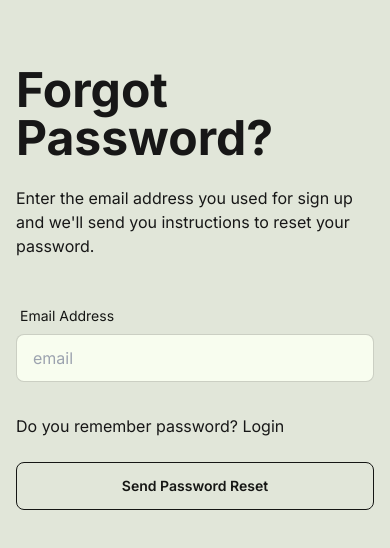
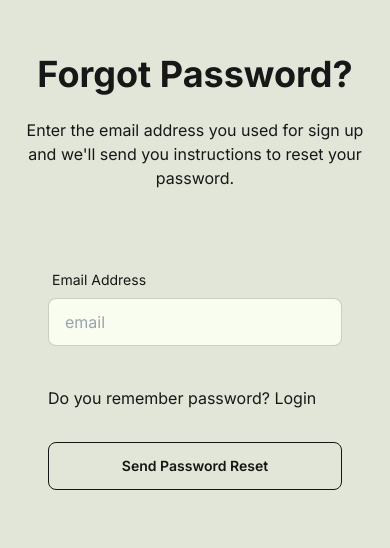
Before and after one commit to YeLwinOo-Steve/staff-ideation, a Next.js app: page /forget_password in a window 390 px wide. Shown: the part 134-682 px from the top of the page. Built offline with nearby package versions, Linux system fonts and the light colour scheme.

Commit message:
added: styling for forget password

```diff
--- a/app/forget_password/page.tsx
+++ b/app/forget_password/page.tsx
@@ -45,12 +45,12 @@ export default function ForgetPasswordPage() {
                 transition={{ duration: 0.5 }}
                 className="hero-content flex-col"
             >
-                <div>
-                    <h1 className="text-5xl font-bold">Forgot Password?</h1>
+                <div className="text-center lg:text-left">
+                    <h1 className="text-4xl lg:text-5xl font-bold">Forgot Password?</h1>
                     <p className="py-6">Enter the email address you used for sign up and we&apos;ll send you instructions to reset your password.</p>
                 </div>
                 <div className="w-full max-w-sm">
-                    <form onSubmit={handleSubmit(onSubmit)}>
+                    <form onSubmit={handleSubmit(onSubmit)} className="card-body">
                         <div className="form-control">
                             <label className="label">
                                 <span className="label-text">Email Address</span>
```
